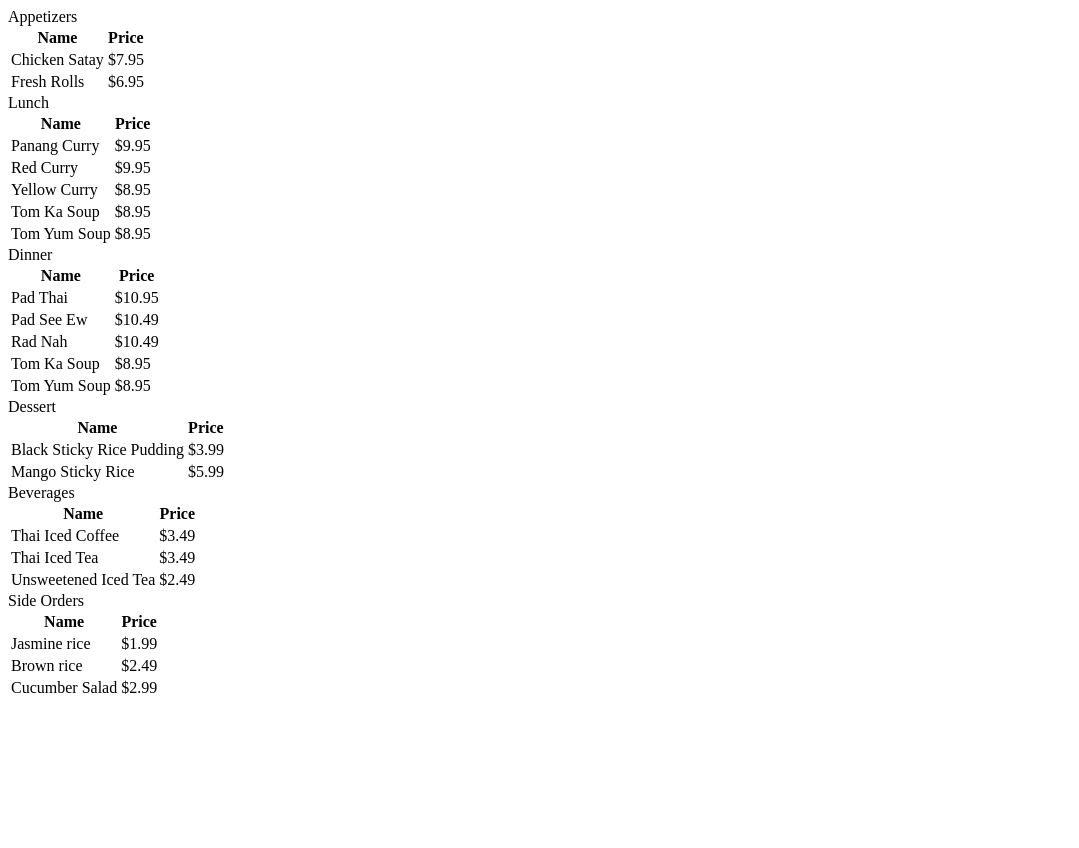
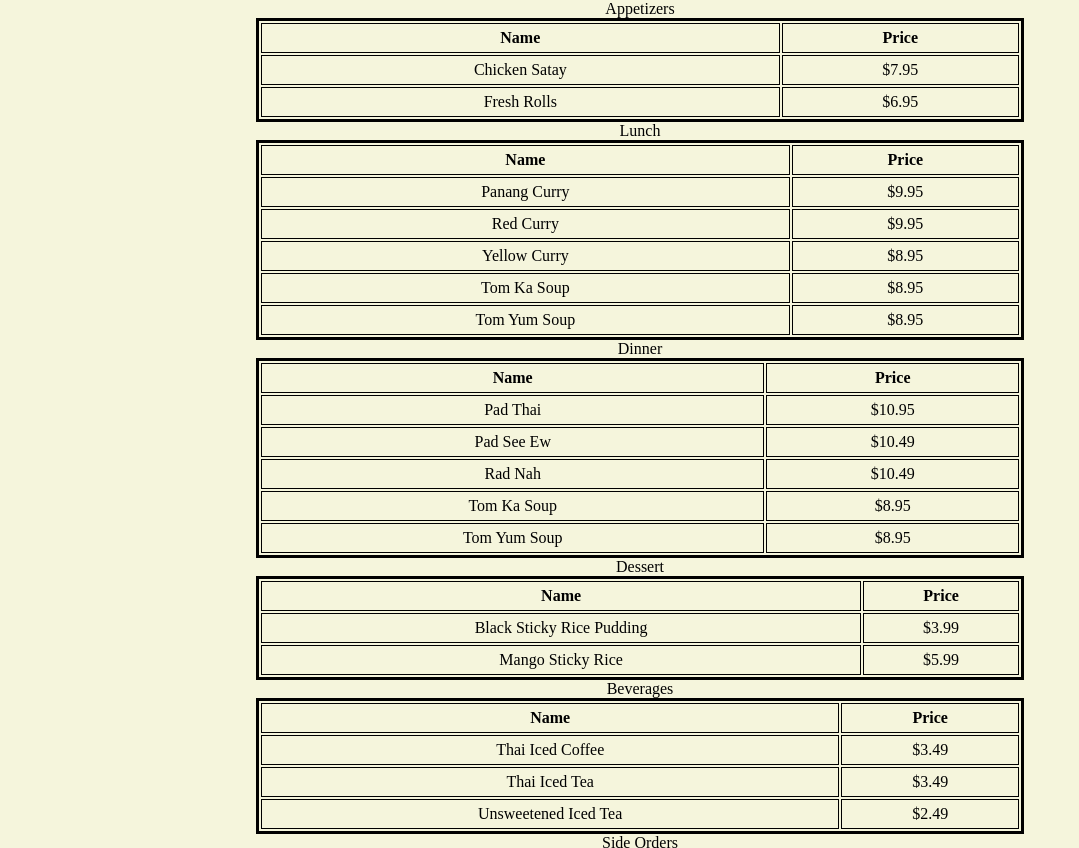
Before and after one commit to sagreenxyz/HTML-Restaurant-Menu, a plain HTML site: page menu.html in a window 1280 px wide. Shown: the top 848 px of the page, without its empty margins (0-1079 px from the left). Before the commit the page ends 800 px from the top, so only its background shows below. Drawn offline with Linux system fonts and the light colour scheme.

Commit message:
Update menu.html tables. Adding CSS link.

```diff
--- a/menu.html
+++ b/menu.html
@@ -4,14 +4,13 @@
     <meta charset="UTF-8">
     <meta name="viewport" content="width=device-width, initial-scale=1.0">
     <title>Document</title>
-    <!-- Remember to link to your CSS file! -->
+    <link rel="stylesheet" href="./assets/css/style.css">
 </head>
 <body>
     <!-- MENU PAGE -->
     <!-- TODO: Navbar here -->
     <!-- TODO: Banner Image here-->
     <main>
-        <!-- Your job is to make the menu items in each section below a proper table! -->
         <!-- https://www.tablesgenerator.com/html_tables -->
         Appetizers
 
```
